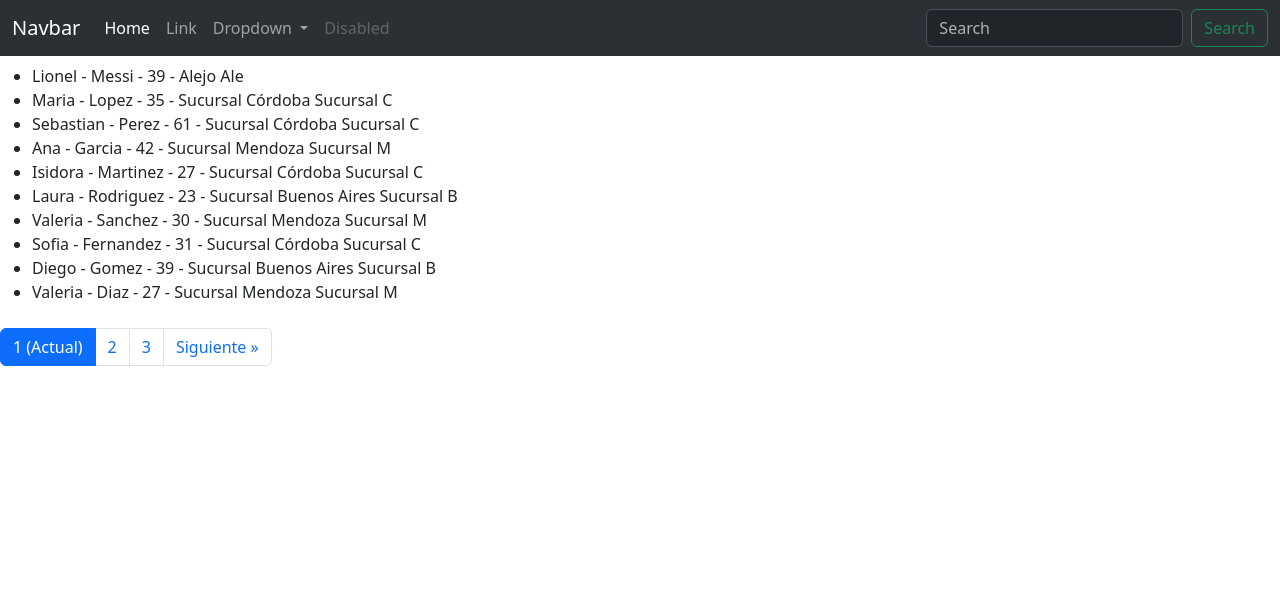
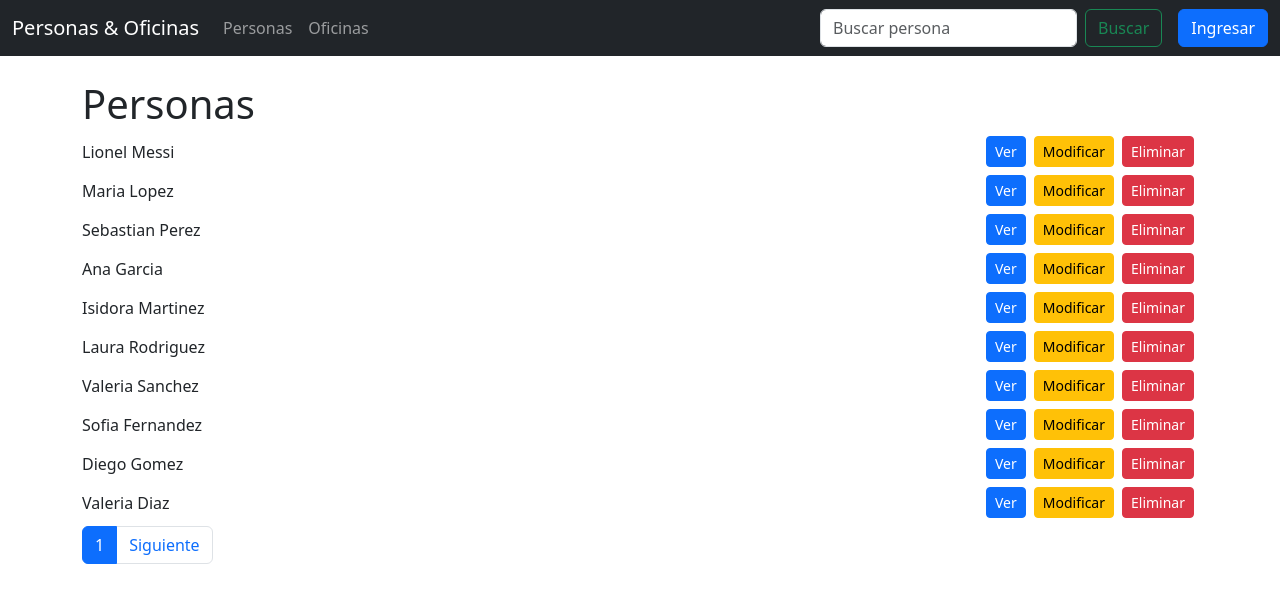
Before and after one commit to Alejocrack2024/Pratico2, a Django app: page /persona/lista/ in a window 1280 px wide. Shown: the top 603 px of the page. Run offline with Django 5.2, Linux system fonts and the light colour scheme; data comes from the database, SQL or seed files in the repository; both versions use the stored data as it was after the commit.

Commit message:
commit 12 agregue nuevos arhvivod y corregui

```diff
--- a/crud/accounts/urls.py
+++ b/crud/accounts/urls.py
@@ -28,4 +28,7 @@ urlpatterns = [
         views.SignUpView.as_view(),
         name='signup'
     ),
+    path('verificacion/',
+        views.verificacion_view,
+        name='verificacion'),
 ]
--- a/crud/oficina/views.py
+++ b/crud/oficina/views.py
@@ -5,6 +5,7 @@ from .models import Oficina
 from django.db.models import Q
 # Import login mixins if needed
 from django.contrib.auth.mixins import LoginRequiredMixin
+from persona.models import Persona
 
 class OficinaListView(ListView):
     model = Oficina
@@ -15,6 +16,11 @@ class OficinaDetailView(DetailView):
     model = Oficina
     template_name = 'oficina/detalle.html'
     context_object_name = 'oficina'
+
+    def get_context_data(self, **kwargs):
+        context = super().get_context_data(**kwargs)
+        context['personas'] = Persona.objects.filter(oficina=self.object)
+        return context
 
 class OficinaCreateView(LoginRequiredMixin, CreateView):
     model = Oficina
--- a/crud/templates/navbar.html
+++ b/crud/templates/navbar.html
@@ -1,36 +1,27 @@
-<nav class="navbar navbar-expand-lg bg-body-tertiary" data-bs-theme="dark">
+<nav class="navbar navbar-expand-lg navbar-dark bg-dark mb-4">
   <div class="container-fluid">
-    <a class="navbar-brand" href="#">Navbar</a>
-    <button class="navbar-toggler" type="button" data-bs-toggle="collapse" data-bs-target="#navbarSupportedContent" aria-controls="navbarSupportedContent" aria-expanded="false" aria-label="Toggle navigation">
+    <a class="navbar-brand" href="{% url 'persona:lista' %}">Personas & Oficinas</a>
+    <button class="navbar-toggler" type="button" data-bs-toggle="collapse" data-bs-target="#navbarNav" aria-controls="navbarNav" aria-expanded="false" aria-label="Toggle navigation">
       <span class="navbar-toggler-icon"></span>
     </button>
-    <div class="collapse navbar-collapse" id="navbarSupportedContent">
+    <div class="collapse navbar-collapse" id="navbarNav">
       <ul class="navbar-nav me-auto mb-2 mb-lg-0">
         <li class="nav-item">
-          <a class="nav-link active" aria-current="page" href="#">Home</a>
+          <a class="nav-link" href="{% url 'persona:lista' %}">Personas</a>
         </li>
         <li class="nav-item">
-          <a class="nav-link" href="#">Link</a>
-        </li>
-        <li class="nav-item dropdown">
-          <a class="nav-link dropdown-toggle" href="#" role="button" data-bs-toggle="dropdown" aria-expanded="false">
-            Dropdown
-          </a>
-          <ul class="dropdown-menu">
-            <li><a class="dropdown-item" href="#">Action</a></li>
-            <li><a class="dropdown-item" href="#">Another action</a></li>
-            <li><hr class="dropdown-divider"></li>
-            <li><a class="dropdown-item" href="#">Something else here</a></li>
-          </ul>
-        </li>
-        <li class="nav-item">
-          <a class="nav-link disabled" aria-disabled="true">Disabled</a>
+          <a class="nav-link" href="{% url 'oficina:lista' %}">Oficinas</a>
         </li>
       </ul>
-      <form class="d-flex" role="search" action="{% url 'persona:buscar' %}">
-        <input class="form-control me-2" type="search" placeholder="Search" aria-label="Search" name="q"/>
-        <button class="btn btn-outline-success" type="submit">Search</button>
+      <form class="d-flex me-3" role="search" action="{% url 'persona:buscar' %}">
+        <input class="form-control me-2" type="search" placeholder="Buscar persona" aria-label="Buscar" name="q">
+        <button class="btn btn-outline-success" type="submit">Buscar</button>
       </form>
+      {% if user.is_authenticated %}
+        <a href="{% url 'accounts:logout' %}" class="btn btn-danger">Salir</a>
+      {% else %}
+        <a href="{% url 'accounts:login' %}" class="btn btn-primary">Ingresar</a>
+      {% endif %}
     </div>
   </div>
 </nav>
--- a/crud/templates/persona/buscar.html
+++ b/crud/templates/persona/buscar.html
@@ -2,7 +2,6 @@
 
 {% block content %}
     <h1>{{ titulo }}</h1>
-
 
     {% if personas %}
         <h1>Resultados</h1>
--- a/crud/templates/persona/lista.html
+++ b/crud/templates/persona/lista.html
@@ -1,18 +1,31 @@
 {% extends 'base.html' %}
-
 {% block content %}
-  <h1>
-    {{ titulo }}
-  </h1>
-   {% if personas %}
-     <ul>
-       {% for persona in personas %}
-         <li>{{ persona.nombre }} - {{ persona.apellido }} - {{ persona.edad }} - {{ persona.oficina }}</li>
-       {% endfor %}
-     </ul>
-     {% include 'paginator.html' %}
-   {% else %}
-     <p>No se encontraron personas registradas.</p>
-
-   {% endif %}
+<div class="container">
+  <h1>Personas</h1>
+  <div class="row">
+    {% for persona in personas %}
+      <div class="col-12 mb-2 d-flex align-items-center">
+        <span class="flex-grow-1">{{ persona.nombre }} {{ persona.apellido }}</span>
+        <a href="{% url 'persona:detalle' persona.pk %}" class="btn btn-primary btn-sm mx-1">Ver</a>
+        <a href="{% url 'persona:editar' persona.pk %}" class="btn btn-warning btn-sm mx-1">Modificar</a>
+        <a href="{% url 'persona:eliminar' persona.pk %}" class="btn btn-danger btn-sm mx-1">Eliminar</a>
+      </div>
+    {% empty %}
+      <div class="col-12">No hay personas registradas.</div>
+    {% endfor %}
+  </div>
+  {% if is_paginated %}
+  <nav>
+    <ul class="pagination">
+      {% if page_obj.has_previous %}
+      <li class="page-item"><a class="page-link" href="?page={{ page_obj.previous_page_number }}">Anterior</a></li>
+      {% endif %}
+      <li class="page-item active"><span class="page-link">{{ page_obj.number }}</span></li>
+      {% if page_obj.has_next %}
+      <li class="page-item"><a class="page-link" href="?page={{ page_obj.next_page_number }}">Siguiente</a></li>
+      {% endif %}
+    </ul>
+  </nav>
+  {% endif %}
+</div>
 {% endblock content %}
```
Also changed, not shown: crud/accounts/forms.py (added, +7 -0 lines), crud/accounts/views.py (+13 -0 lines), crud/templates/accounts/verificacion.html (added, +13 -0 lines), crud/templates/oficina/detalle.html (+10 -5 lines), crud/templates/oficina/lista.html (+28 -10 lines), crud/db.sqlite3.
